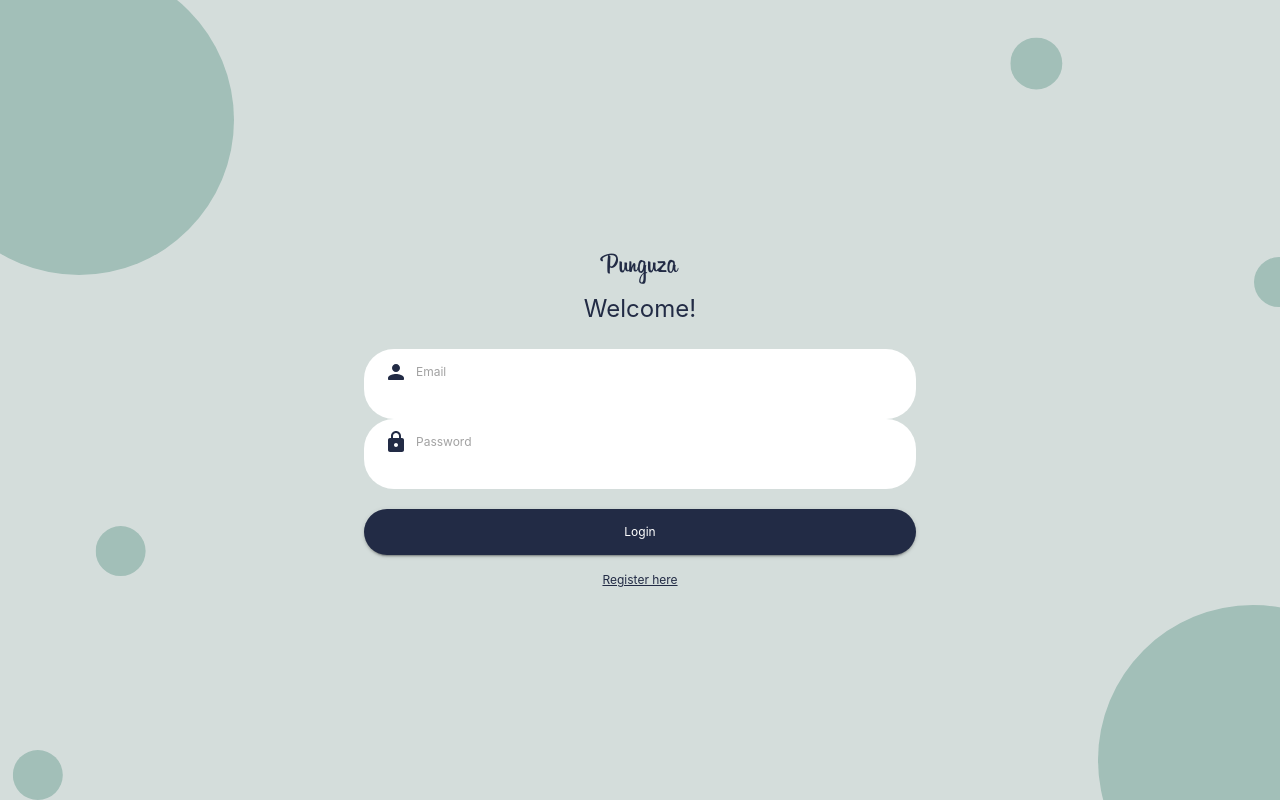
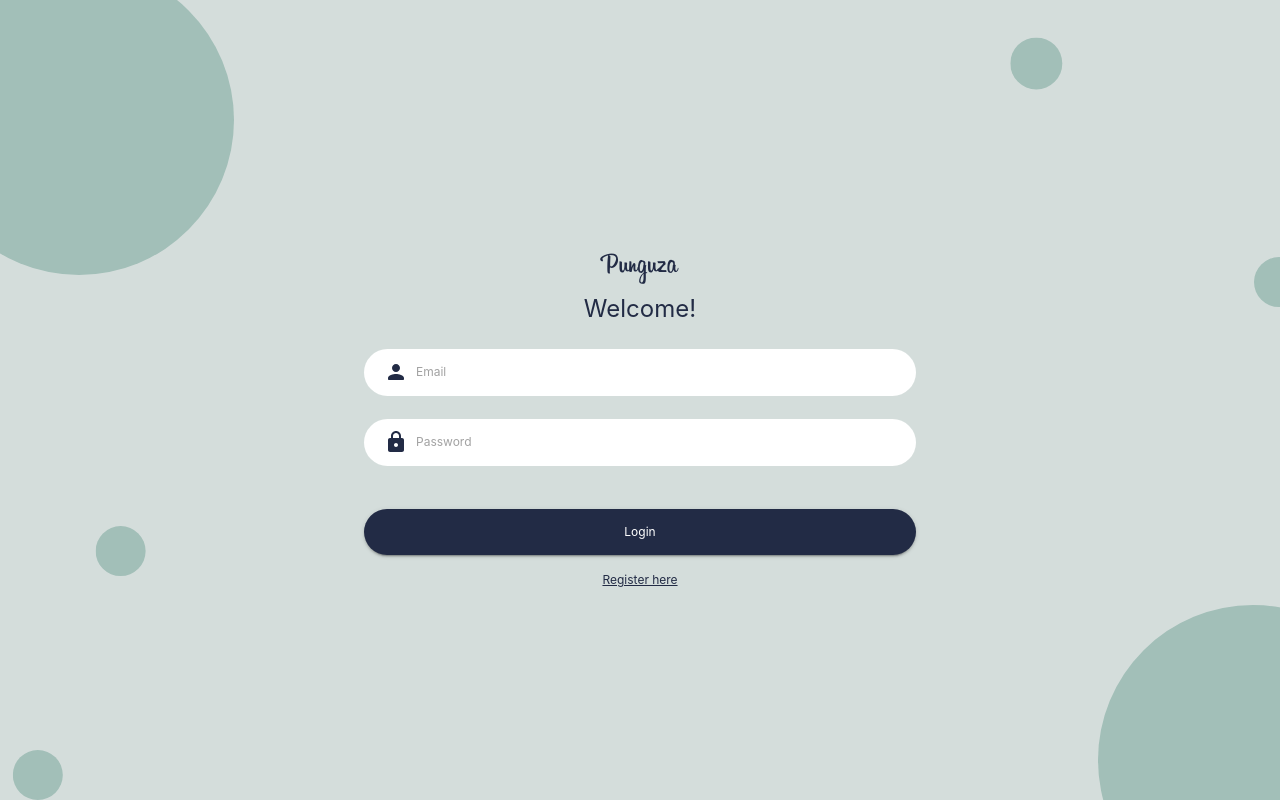
Before and after one commit to KENJIFAM/punguza, a React (Create React App) app in the folder client/: page /login in a window 1280 px wide. Built offline with nearby package versions, Linux system fonts and the light colour scheme.

Commit message:
loading spinner

```diff
--- a/client/package.json
+++ b/client/package.json
@@ -3,11 +3,14 @@
   "version": "0.1.0",
   "private": true,
   "dependencies": {
+    "@date-io/moment": "1.x",
     "@material-ui/core": "^4.11.0",
     "@material-ui/icons": "^4.9.1",
+    "@material-ui/pickers": "^3.2.10",
     "@reduxjs/toolkit": "^1.4.0",
     "axios": "^0.20.0",
     "classnames": "^2.2.6",
+    "moment": "^2.24.0",
     "node-sass": "^4.14.1",
     "react": "^16.13.1",
     "react-dom": "^16.13.1",
--- a/client/src/AppRouter.tsx
+++ b/client/src/AppRouter.tsx
@@ -1,4 +1,5 @@
-import React from 'react';
+import React, { useEffect } from 'react';
+import { useDispatch, useSelector } from 'react-redux';
 import { hot } from 'react-hot-loader/root';
 import { Route, Switch, Router, Redirect } from 'react-router-dom';
 
@@ -6,15 +7,43 @@ import { makeStyles } from '@material-ui/core/styles';
 import { Box, Container } from '@material-ui/core';
 import Home from './views/Home';
 import Login from './views/Login';
+import Signup from './views/Signup';
 import Background from './assets/background.svg';
+import Spinner from './components/Spinner';
 
 import history from './services/history';
+import { initialAuth } from './redux/actions/AuthActions';
+import { ReduxState } from './redux';
 
 const HOME = '/';
 const LOGIN = '/login';
+const SIGNUP = '/signup';
 
 const AppRouter = () => {
   const classes = useStyles();
+  const dispatch = useDispatch();
+
+  const authLoading = useSelector((state: ReduxState) => state.auth.initialLoading);
+
+  useEffect(() => {
+    dispatch(initialAuth());
+  }, [dispatch]);
+
+  if (authLoading) {
+    return (
+      <Container
+        style={{
+          height: '100vh',
+          display: 'flex',
+          justifyContent: 'center',
+          alignItems: 'center',
+          backgroundImage: `url(${Background})`,
+        }}
+      >
+        <Spinner multi />
+      </Container>
+    );
+  }
 
   return (
     <Box className={classes.root} style={{ backgroundImage: `url(${Background})` }}>
@@ -23,6 +52,7 @@ const AppRouter = () => {
           <Switch>
             <Route exact path={HOME} component={Home} />
             <Route path={LOGIN} component={Login} />
+            <Route path={SIGNUP} component={Signup} />
             <Redirect to='/' />
           </Switch>
         </Router>
@@ -35,6 +65,9 @@ const useStyles = makeStyles((theme) => ({
   root: {
     height: '100%',
     width: '100%',
+    backgroundSize: 'cover',
+    backgroundRepeat: 'no-repeat',
+    backgroundPosition: 'center',
   },
   container: {
     maxWidth: 600,
--- a/client/src/assets/styles/theme.ts
+++ b/client/src/assets/styles/theme.ts
@@ -1,6 +1,15 @@
 import './billabong/index.scss';
 import { createMuiTheme, lighten, darken } from '@material-ui/core/styles';
 import { PaletteColor } from '@material-ui/core/styles/createPalette';
+import { MuiPickersOverrides } from '@material-ui/pickers/typings/overrides';
+
+type overridesNameToClassKey = {
+  [P in keyof MuiPickersOverrides]: keyof MuiPickersOverrides[P];
+};
+
+declare module '@material-ui/core/styles/overrides' {
+  export interface ComponentNameToClassKey extends overridesNameToClassKey {}
+}
 
 const fontFamily = `-apple-system, BlinkMacSystemFont, 'Segoe UI', 'Roboto', 'Oxygen', 'Ubuntu', 'Cantarell', 'Fira Sans', 'Droid Sans', 'Helvetica Neue', sans-serif`;
 
@@ -19,18 +28,18 @@ const green: PaletteColor = {
 };
 
 const red: PaletteColor = {
-  main: '#f18787',
-  light: lighten('#f18787', 0.2),
-  dark: darken('#f18787', 0.2),
+  main: '#f00000',
+  light: '#f18787',
+  dark: '#e32c2c',
   contrastText: '#fff',
 };
 
-// const yellow: PaletteColor = {
-//   main: '#e0c87b',
-//   light: lighten('#e0c87b', 0.2),
-//   dark: darken('#e0c87b', 0.2),
-//   contrastText: '#000',
-// };
+const yellow: PaletteColor = {
+  main: '#f7b500',
+  light: '#ffb74d',
+  dark: '#ff9800',
+  contrastText: '#000',
+};
 
 const theme = createMuiTheme({
   overrides: {
@@ -94,14 +103,12 @@ const theme = createMuiTheme({
         borderTopRightRadius: 3,
       },
     },
-    MuiTextField: {
+    MuiInput: {
       root: {
         backgroundColor: '#fff',
         padding: '10px 20px',
         borderRadius: 30,
       },
-    },
-    MuiInput: {
       input: {
         fontSize: 12,
       },
@@ -111,35 +118,14 @@ const theme = createMuiTheme({
     primary: dark,
     secondary: green,
     error: red,
-    // warning: yellow,
+    warning: yellow,
   },
   typography: {
     fontFamily,
-    // h1: {
-    //   fontWeight: 400,
-    //   fontSize: '2.5rem',
-    // },
-    // h2: {
-    //   fontWeight: 400,
-    //   fontSize: '2.25rem',
-    // },
-    // h3: {
-    //   fontWeight: 500,
-    //   fontSize: '2rem',
-    // },
     h4: {
       fontSize: '1.75rem',
     },
-    // h5: {
-    //   fontWeight: 500,
-    //   fontSize: '1.5rem',
-    // },
-    // h6: {
-    //   fontWeight: 600,
-    //   fontSize: '1.25rem',
-    // },
   },
 });
-console.log(theme);
 
 export default theme;
--- /dev/null
+++ b/client/src/components/Spinner.tsx
@@ -0,0 +1,40 @@
+import React from 'react';
+import { makeStyles, Theme, createStyles } from '@material-ui/core/styles';
+import { CircularProgress, Box } from '@material-ui/core';
+
+interface Props {
+  size?: number;
+  color?: 'primary' | 'white';
+  multi?: boolean;
+}
+
+const Spinner = (props: Props) => {
+  const classes = useStyles(props);
+  return <Box className={classes.root}>{props.multi && <CircularProgress />}</Box>;
+};
+
+const useStyles = makeStyles((theme: Theme) =>
+  createStyles({
+    root: {
+      background: 'transparent',
+      width: ({ size }: Props) => size ?? 64,
+      height: ({ size }: Props) => size ?? 64,
+      borderRadius: '100%',
+      border: ({ size, color }: Props) =>
+        `${(size ?? 64) / 10}px solid ${
+          color === 'white' ? theme.palette.common.white : theme.palette.primary.light
+        }`,
+      borderBottomColor: 'transparent',
+      display: 'inline-block',
+      animation: '$clip 0.75s 0s infinite linear',
+      animationFillMode: 'both',
+    },
+    '@keyframes clip': {
+      '0%': { transform: 'rotate(0deg) scale(1)' },
+      '50%': { transform: 'rotate(180deg) scale(0.8)' },
+      '100%': { transform: 'rotate(360deg) scale(1)' },
+    },
+  }),
+);
+
+export default Spinner;
--- a/client/src/index.tsx
+++ b/client/src/index.tsx
@@ -5,6 +5,8 @@ import { setConfig } from 'react-hot-loader';
 
 import { CssBaseline } from '@material-ui/core';
 import { ThemeProvider } from '@material-ui/core/styles';
+import { MuiPickersUtilsProvider } from '@material-ui/pickers';
+import MomentUtils from '@date-io/moment';
 import AppRouter from './AppRouter';
 
 import theme from './assets/styles/theme';
@@ -24,7 +26,9 @@ const AppWithStyles = () => (
 
 ReactDOM.render(
   <Provider store={store}>
-    <AppWithStyles />
+    <MuiPickersUtilsProvider utils={MomentUtils}>
+      <AppWithStyles />
+    </MuiPickersUtilsProvider>
   </Provider>,
   document.getElementById('root'),
 );
@@ -32,4 +36,4 @@ ReactDOM.render(
 // If you want your app to work offline and load faster, you can change
 // unregister() to register() below. Note this comes with some pitfalls.
 // Learn more about service workers: https://bit.ly/CRA-PWA
-serviceWorker.unregister();
+serviceWorker.register();
```
Also changed, not shown: 1 other file (tests, documents, lock files or other folders).
